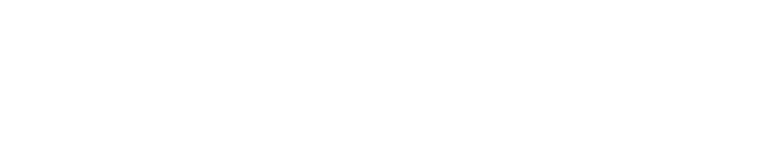
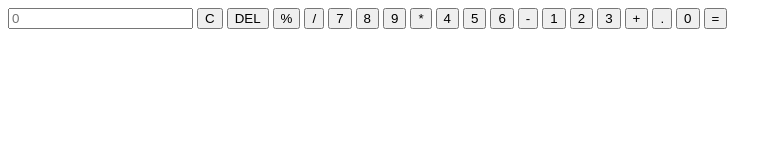
Before and after one commit to Sireh-Sanyang/Calculator, a plain HTML site: page index.html in a window 1280 px wide. Shown: the whole page, without its empty margins (0-782 px from the left). Drawn offline with Linux system fonts and the light colour scheme.

Commit message:
Create the body

```diff
--- a/index.html
+++ b/index.html
@@ -14,6 +14,30 @@
     <title>Calculator</title>
   </head>
   <body>
+    <div class="container">
+        <div class="calc">
+            <input type="text" id="inputext" placeholder="0">
+            <button>C</button>
+            <button>DEL</button>
+            <button>%</button>
+            <button>/</button>
+            <button>7</button>
+            <button>8</button>
+            <button>9</button>
+            <button>*</button>
+            <button>4</button>
+            <button>5</button>
+            <button>6</button>
+            <button>-</button>
+            <button>1</button>
+            <button>2</button>
+            <button>3</button>
+            <button>+</button>
+            <button>.</button>
+            <button>0  </button>
+            <button>=</button>
+        </div>
 
+    </div>
   </body>
 </html>
```
